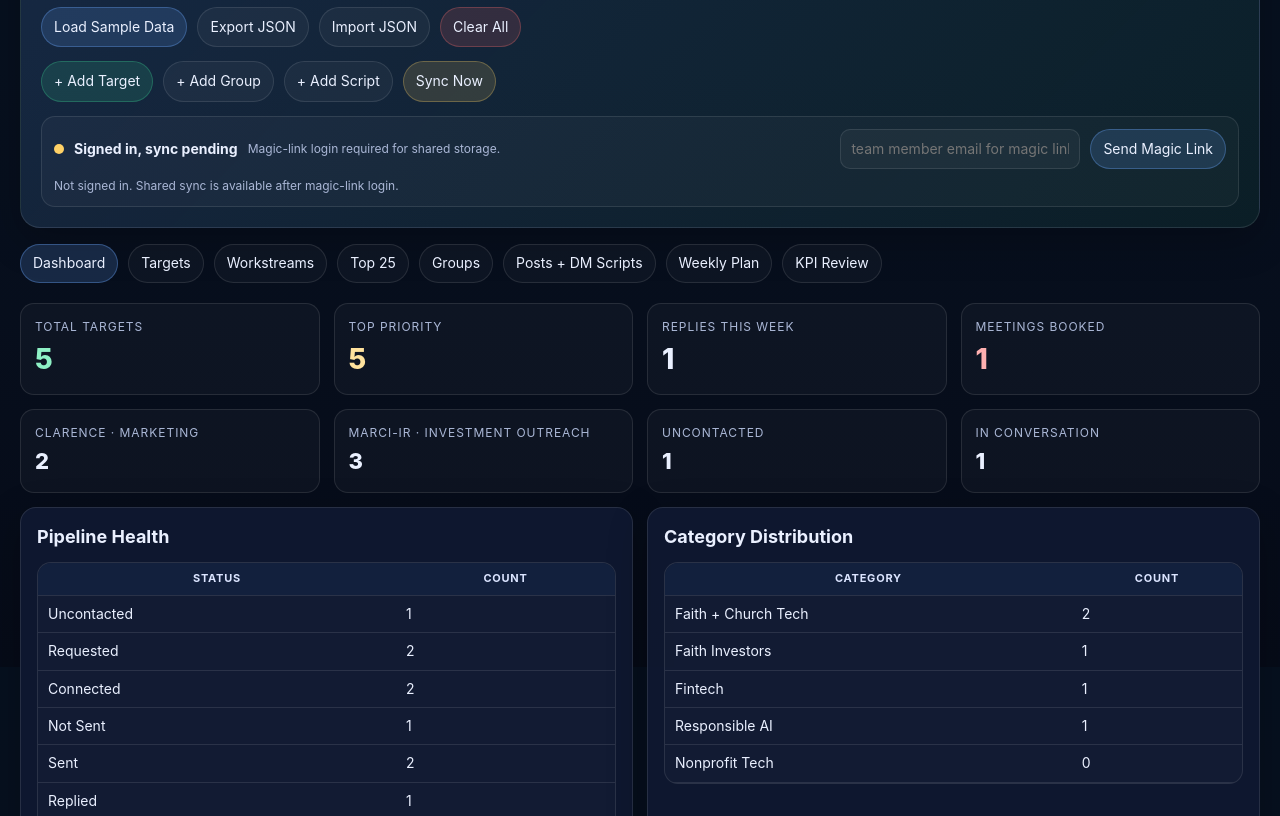
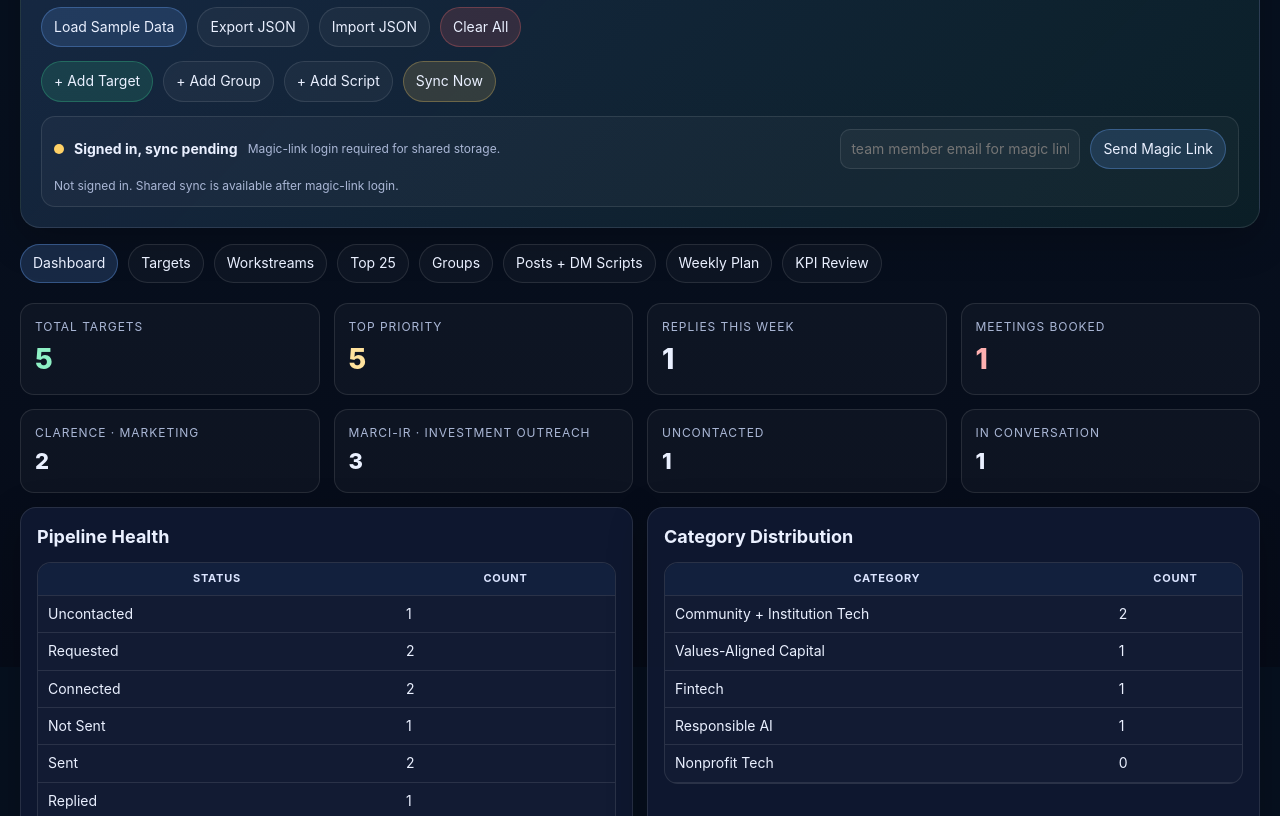
Before and after one commit to 1SPM/VWS_LinkedIn_Execution_App, a website: page index.html in a window 1280 px wide. Shown: the part 133-949 px from the top of the page. Drawn offline with nearby package versions, Linux system fonts and the light colour scheme.

Commit message:
Align Clarence LinkedIn dashboard tone

```diff
--- a/index.html
+++ b/index.html
@@ -153,7 +153,7 @@
       <div class="grid cols-2">
         <div class="card">
           <h2>Clarence · Marketing</h2>
-          <div class="small">Campaigns, posts, audience growth, and content execution.</div>
+          <div class="small">Trust-first campaigns, authority posts, audience growth, partner/community DMs, and agnostic narrative discipline.</div>
           <div class="table-wrap" style="margin-top:12px"><table style="min-width:0"><thead><tr><th>Metric</th><th>Count</th></tr></thead><tbody>
             <tr><td>Targets owned</td><td id="wClarenceTargets">0</td></tr>
             <tr><td>Active tasks</td><td id="wClarenceActive">0</td></tr>
@@ -203,20 +203,20 @@
     const STORAGE_KEY = 'vws_linkedin_dashboard_v3';
     const APP_CONFIG = window.APP_CONFIG || { supabaseUrl:'', supabaseAnonKey:'', tableName:'vws_dashboard_state', rowId:'primary' };
     const hasConfig = !!(APP_CONFIG.supabaseUrl && APP_CONFIG.supabaseAnonKey);
-    const CATEGORIES = ['Faith + Church Tech','Faith Investors','Fintech','Responsible AI','Nonprofit Tech'];
+    const CATEGORIES = ['Community + Institution Tech','Values-Aligned Capital','Fintech','Responsible AI','Nonprofit Tech'];
     const OWNERS = ['Clarence','marci-ir'];
     const WORKSTREAMS = { Clarence: 'Marketing', 'marci-ir': 'Investment Outreach' };
     const CONNECTION = ['Uncontacted','Requested','Connected'];
     const ENGAGEMENT = ['Cold','Warmed','Active'];
     const DMSTATUS = ['Not Sent','Sent','Replied','Follow-up','Booked'];
     const NEXTACTION = ['Comment','Connect','DM','Follow-up','Call'];
-    const PILLARS = ['Faith meets infrastructure','Ethical AI in spiritual contexts','The future of community','Financial stewardship and fintech','Verified leader economy'];
+    const PILLARS = ['Community meets infrastructure','Ethical AI in spiritual and values-based contexts','The future of community','Financial stewardship and modern rails','Verified leader economy'];
     const OUTCOMES = ['Meeting','Intro','Nurture','Closed','Opportunity'];
     const GROUP_ACTIONS = ['Join','Monitor','Engage','Deprioritize'];
     const ACCESS = ['Open','Request','Private'];
     const RELEVANCE = ['High','Medium','Low'];
     const ENGVAL = ['High','Medium','Low'];
-    const AUDIENCES = ['Investors','Clergy','Institutions','Partners','Community Builders','Faith Leaders','Advisors'];
+    const AUDIENCES = ['Investors','Trusted Leaders','Institutions','Partners','Community Builders','Values-Based Leaders','Advisors'];
     const USECASES = ['Post','Comment','DM','Follow-up','Connection Request'];
     const SCRIPT_STATUS = ['Draft','Approved','Used'];
     const STEP_STATUS = ['Pending','In Progress','Blocked','Done'];
@@ -228,17 +228,17 @@
     let state = loadLocal() || defaultData();
 
     function defaultData(){ return { targets:[
-      sampleTarget('Alicia Reed','Founder','FaithWorks Labs','Faith + Church Tech','LinkedIn group',5,5,4,4,5,5,'Connected','Active','Sent','2026-06-28','DM','2026-06-29','Faith meets infrastructure','Strong operator with community access','Intro','Clarence'),
-      sampleTarget('Marcus Chen','Investor','Covenant Ventures','Faith Investors','Referral',5,4,5,5,5,5,'Requested','Warmed','Replied','2026-06-27','Call','2026-06-30','Financial stewardship and fintech','Capital + network leverage','Opportunity','marci-ir'),
-      sampleTarget('Dr. Elaine Morris','Ethics Advisor','Institute for Responsible AI','Responsible AI','Comment thread',4,5,4,4,4,4,'Uncontacted','Cold','Not Sent','','Connect','','Ethical AI in spiritual contexts','Strong governance credibility','Nurture','marci-ir'),
-      sampleTarget('David King','Pastor / Innovation Lead','New Hope Fellowship','Faith + Church Tech','Search',4,5,3,4,4,4,'Requested','Warmed','Sent','2026-06-28','Follow-up','2026-07-01','The future of community','Relevant to care and community systems','Nurture','Clarence'),
-      sampleTarget('Priya Patel','Fintech Operator','StewardPay','Fintech','Group',4,3,4,4,5,4,'Connected','Active','Booked','2026-06-28','Call','2026-07-02','Financial stewardship and fintech','Payments / rails / stewardship fit','Meeting','marci-ir')
+      sampleTarget('Alicia Reed','Founder','CommunityWorks Labs','Community + Institution Tech','LinkedIn group',5,5,4,4,5,5,'Connected','Active','Sent','2026-06-28','DM','2026-06-29','Community meets infrastructure','Strong operator with community access','Intro','Clarence'),
+      sampleTarget('Marcus Chen','Investor','Covenant Ventures','Values-Aligned Capital','Referral',5,4,5,5,5,5,'Requested','Warmed','Replied','2026-06-27','Call','2026-06-30','Financial stewardship and modern rails','Capital + network leverage','Opportunity','marci-ir'),
+      sampleTarget('Dr. Elaine Morris','Ethics Advisor','Institute for Responsible AI','Responsible AI','Comment thread',4,5,4,4,4,4,'Uncontacted','Cold','Not Sent','','Connect','','Ethical AI in spiritual and values-based contexts','Strong governance credibility','Nurture','marci-ir'),
+      sampleTarget('David King','Community Innovation Lead','New Hope Fellowship','Community + Institution Tech','Search',4,5,3,4,4,4,'Requested','Warmed','Sent','2026-06-28','Follow-up','2026-07-01','The future of community','Relevant to care and community systems','Nurture','Clarence'),
+      sampleTarget('Priya Patel','Fintech Operator','StewardPay','Fintech','Group',4,3,4,4,5,4,'Connected','Active','Booked','2026-06-28','Call','2026-07-02','Financial stewardship and modern rails','Payments / rails / stewardship fit','Meeting','marci-ir')
     ], groups:[
-      {name:'Faith Tech Innovators', category:'Faith + Church Tech', size:'3.2K', relevance:'High', access:'Open', admins:'Community leads', value:'High', notes:'Operators and builders', action:'Engage'},
-      {name:'Faith Investors Network', category:'Faith Investors', size:'1.1K', relevance:'High', access:'Request', admins:'Investors', value:'High', notes:'Capital and intros', action:'Join'}
+      {name:'Community Tech Innovators', category:'Community + Institution Tech', size:'3.2K', relevance:'High', access:'Open', admins:'Community leads', value:'High', notes:'Operators and builders', action:'Engage'},
+      {name:'Values-Aligned Capital Network', category:'Values-Aligned Capital', size:'1.1K', relevance:'High', access:'Request', admins:'Investors', value:'High', notes:'Capital and intros', action:'Join'}
     ], scripts:[
-      {pillar:'Faith meets infrastructure', audience:'Faith Leaders', hook:'Faith communities do not need more apps.', draft:'Faith communities do not need more apps. They need infrastructure.', cta:'Where is the biggest infrastructure gap?', use:'Post', status:'Draft'},
-      {pillar:'Ethical AI in spiritual contexts', audience:'Investors', hook:'AI should never replace spiritual authority.', draft:'AI should never replace spiritual authority.', cta:'What boundaries should hold?', use:'Post', status:'Draft'}
+      {pillar:'Community meets infrastructure', audience:'Values-Based Leaders', hook:'Trusted communities do not need more apps.', draft:'Trusted communities do not need more apps. They need infrastructure that strengthens care, belonging, stewardship, and human leadership.', cta:'Where is the biggest infrastructure gap?', use:'Post', status:'Draft'},
+      {pillar:'Ethical AI in spiritual and values-based contexts', audience:'Investors', hook:'AI should never replace human authority.', draft:'AI should never replace human authority in contexts where trust, care, identity, and belonging matter. Governance is not a legal appendix. It is part of the product.', cta:'What boundaries should hold?', use:'Post', status:'Draft'}
     ], weekly:[['Monday','Review targets','Priority list for the week',''],['Tuesday','Authority post','Category-building post',''],['Wednesday','Outreach','DMs and connection follow-ups',''],['Thursday','Trust post','Governance / ethics / community post',''],['Friday','Review','KPI update and next-week planning','']], worksteps:[
       ['Clarence','Marketing','Draft weekly content calendar','Pending','2026-06-29',''],
       ['Clarence','Marketing','Publish authority post','Pending','2026-06-30',''],
@@ -344,9 +344,9 @@
     function bindCellEdits(table){ document.querySelectorAll(`[data-table="${table}"][contenteditable="true"]`).forEach(el=>{ el.onblur=()=>{ const idx=+el.dataset.idx; const key=el.dataset.key; const text=el.textContent.trim(); if(table==='weekly') state.weekly[idx][key]=text; else if(table==='targets'){ const t=state.targets[idx]; if(['score','mf','inf','dp','tp','sl'].includes(key)) t[key]=Number(text)||0; else t[key]=text; } else if(table==='groups') state.groups[idx][key]=text; else if(table==='scripts') state.scripts[idx][key]=text; else if(table==='worksteps'){ state.worksteps[idx][key]=text; } saveAll(); }; }); }
     function bindSelects(table){ document.querySelectorAll(`[data-table="${table}"] select`).forEach(el=>{ el.onchange=()=>{ const idx=+el.dataset.idx; const key=el.dataset.key; if(table==='targets'){ state.targets[idx][key]=el.value; if(key==='owner') state.targets[idx].workstream=workstreamForOwner(el.value); } if(table==='groups') state.groups[idx][key]=el.value; if(table==='scripts') state.scripts[idx][key]=el.value; if(table==='worksteps'){ state.worksteps[idx][key]=el.value; if(key==='0' && state.worksteps[idx]) state.worksteps[idx][1]=workstreamForOwner(el.value); } saveAll(); }; }); }
     function bindDeleteButtons(kind){ if(kind==='targets') document.querySelectorAll('[data-del-target]').forEach(btn=>btn.onclick=()=>{ state.targets.splice(+btn.dataset.delTarget,1); saveAll(); }); if(kind==='groups') document.querySelectorAll('[data-del-group]').forEach(btn=>btn.onclick=()=>{ state.groups.splice(+btn.dataset.delGroup,1); saveAll(); }); if(kind==='scripts') document.querySelectorAll('[data-del-script]').forEach(btn=>btn.onclick=()=>{ state.scripts.splice(+btn.dataset.delScript,1); saveAll(); }); }
-    function addTarget(){ state.targets.unshift({name:'',title:'',org:'',category:'Faith + Church Tech',source:'',score:0,mf:0,inf:0,dp:0,tp:0,sl:0,conn:'Uncontacted',eng:'Cold',dm:'Not Sent',last:'',next:'Connect',nextDate:'',pillar:'Faith meets infrastructure',notes:'',outcome:'Nurture',owner:'marci-ir',workstream:'Investment Outreach'}); saveAll(); activeSection('targets'); }
-    function addGroup(){ state.groups.push({name:'',category:'Faith + Church Tech',size:'',relevance:'High',access:'Open',admins:'',value:'High',notes:'',action:'Engage'}); saveAll(); activeSection('groups'); }
-    function addScript(){ state.scripts.push({pillar:'Faith meets infrastructure',audience:'Faith Leaders',hook:'',draft:'',cta:'',use:'Post',status:'Draft'}); saveAll(); activeSection('scripts'); }
+    function addTarget(){ state.targets.unshift({name:'',title:'',org:'',category:'Community + Institution Tech',source:'',score:0,mf:0,inf:0,dp:0,tp:0,sl:0,conn:'Uncontacted',eng:'Cold',dm:'Not Sent',last:'',next:'Connect',nextDate:'',pillar:'Community meets infrastructure',notes:'',outcome:'Nurture',owner:'Clarence',workstream:'Marketing'}); saveAll(); activeSection('targets'); }
+    function addGroup(){ state.groups.push({name:'',category:'Community + Institution Tech',size:'',relevance:'High',access:'Open',admins:'',value:'High',notes:'',action:'Engage'}); saveAll(); activeSection('groups'); }
+    function addScript(){ state.scripts.push({pillar:'Community meets infrastructure',audience:'Values-Based Leaders',hook:'',draft:'',cta:'',use:'Post',status:'Draft'}); saveAll(); activeSection('scripts'); }
     function resetWeek(){ state.weekly = defaultData().weekly; saveAll(); activeSection('weekly'); }
     function renderAll(){ ensureDerived(); renderTargets(); renderTop25(); renderGroups(); renderScripts(); renderWeekly(); renderWorksteps(); updateDashboard(); }
     function syncDerivedScores(){ ensureDerived(); }
```
